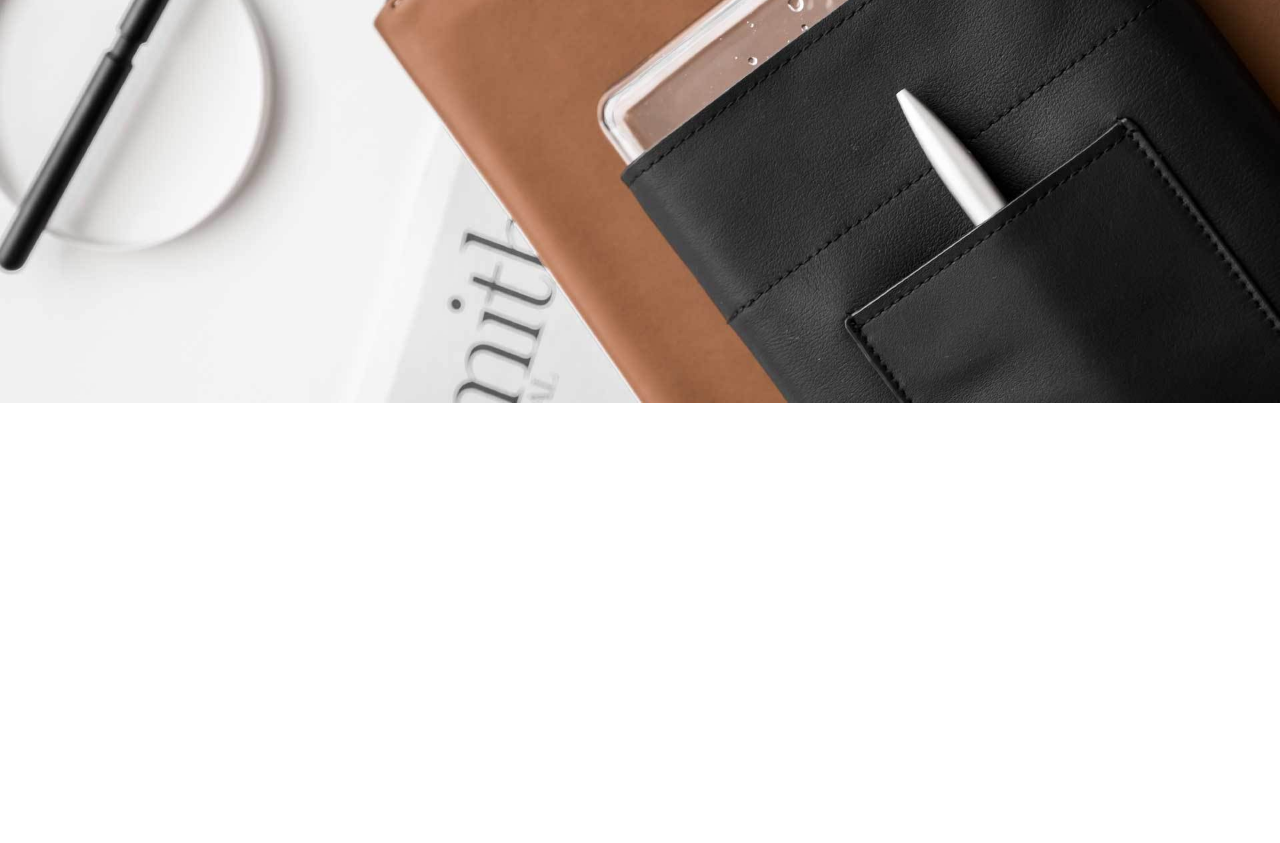
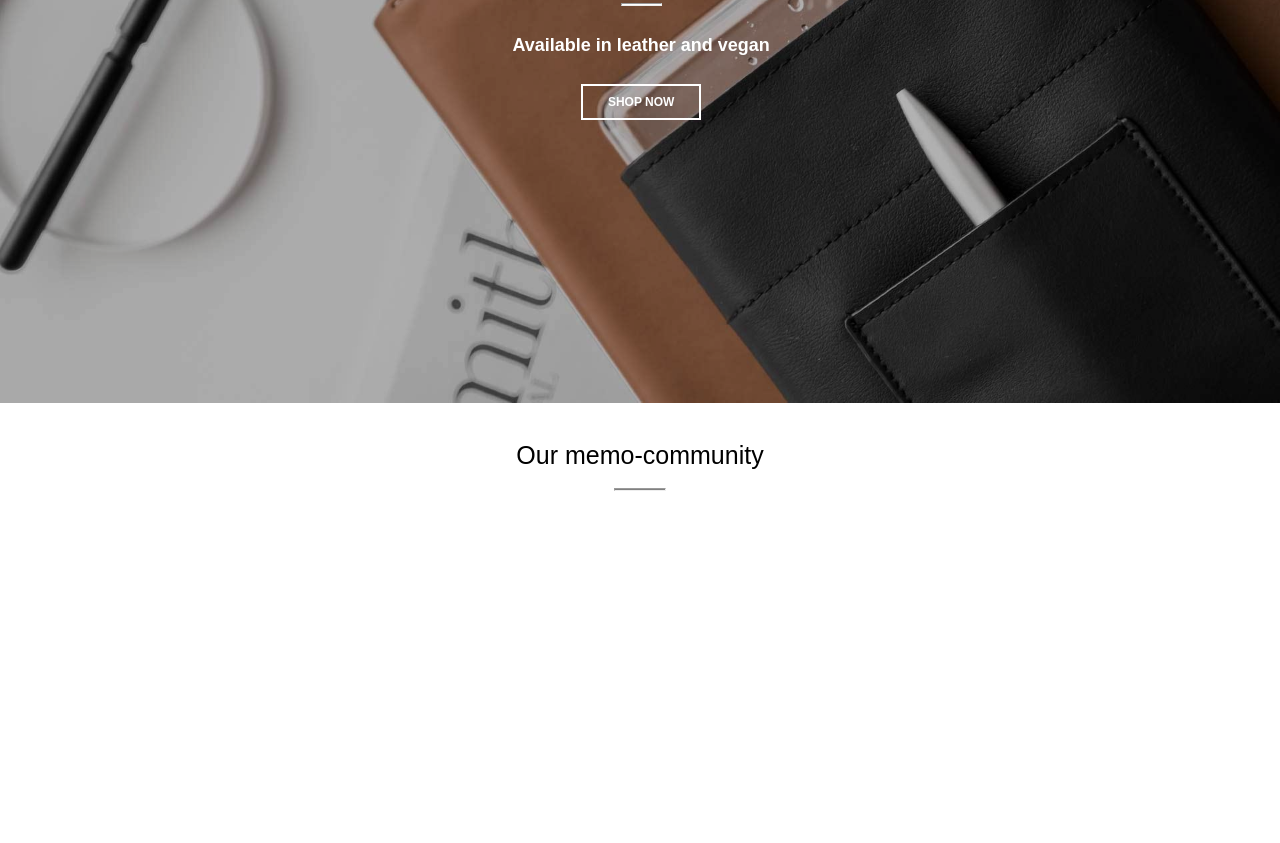
Before and after one commit to Champs99/Memobottle, a plain HTML site: page index.html in a window 1280 px wide. Shown: the part 410-1253 px from the top of the page. Before the commit the page ends 813 px from the top, so only its background shows below. Drawn offline with Linux system fonts and the light colour scheme.

Commit message:
Update index.html

```diff
--- a/index.html
+++ b/index.html
@@ -23,7 +23,21 @@
             </div>
 
         <div class="inicio">
+            <div class="capa"></div>
+            <div class="intro">
+            <div class="sleeves"> Sleeves that are made to last</div> <hr class="primera">
+            <div class="text1"> Available in leather and vegan </div>
+            <div class="now"> SHOP NOW </div>
+            </div>
         </div>
+
+        <div class="community">
+            <div class="tittle"> Our memo-community
+            </div>
+            <hr class="segunda">
+        </div>
+
+
 
 	</body>
 </html>
```
